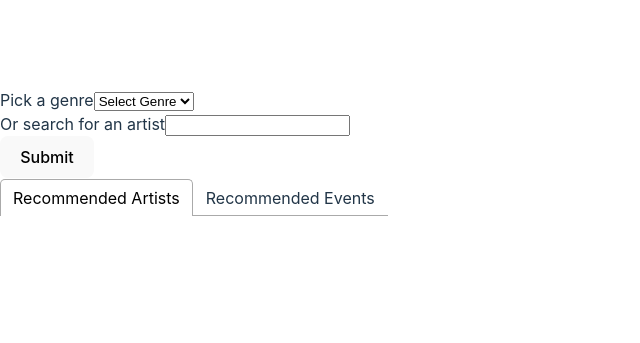
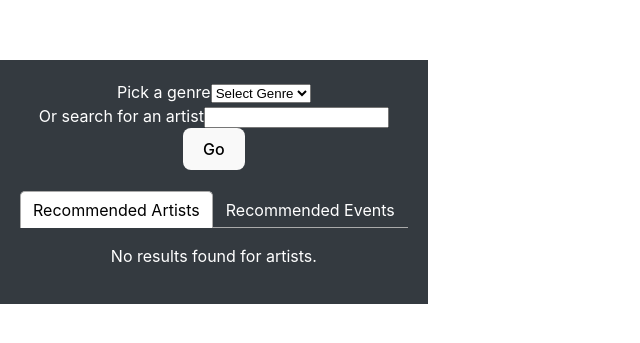
Before and after one commit to JohnGreek23/GrooveGuide, a React (Vite) app: page / in a window 1280 px wide. Shown: the part 243-586 px from the top of the page, without its empty margins (0-640 px from the left). Built offline with nearby package versions, Linux system fonts and the light colour scheme.

Commit message:
Adds the basic event finder functionality

```diff
--- a/src/App.jsx
+++ b/src/App.jsx
@@ -1,13 +1,13 @@
 import React, { useState, useEffect } from 'react';
 import { Tab, Tabs, TabList, TabPanel } from 'react-tabs';
 import 'react-tabs/style/react-tabs.css';
-import { Form, Button } from 'react-bootstrap';
+import { Form, Button, Container, Row, Col, Card } from 'react-bootstrap';
 
 function MusicApp() {
   const [genre, setGenre] = useState('');
   const [artist, setArtist] = useState('');
-  const [artists, setArtists] = useState([]);
   const [events, setEvents] = useState([]);
+  const [latlong, setLatLong] = useState('');
 
   const handleGenreChange = (e) => {
     setGenre(e.target.value);
@@ -19,34 +19,33 @@ function MusicApp() {
 
   const handleSubmit = (e) => {
     e.preventDefault();
-     if (genre) {
-      fetchRecommendedArtists(genre);
-    }
-    if (artist) {
-      fetchRecommendedEvents(artist);
+    if (navigator.geolocation) {
+      navigator.geolocation.getCurrentPosition((position) => {
+        const { latitude, longitude } = position.coords;
+        setLatLong(`${latitude},${longitude}`);
+        fetchRecommendedEvents(artist || genre, `${latitude},${longitude}`);
+      });
     }
   };
 
-  const fetchRecommendedEvents = (artist) => {
+  const fetchRecommendedEvents = (keyword, location) => {
     const apiKey = 'pKiE2zYyc7KexxDyMtquVIRjuChhCFzo';
-    const location = 'YOUR_USER_LOCATION';
 
-    fetch(`https://app.ticketmaster.com/discovery/v2/events.json?keyword=${artist}&apikey=${apiKey}&location=${location}`)
+    fetch(`https://app.ticketmaster.com/discovery/v2/events.json?keyword=${keyword}&apikey=${apiKey}&latlong=${location}`)
       .then((res) => res.json())
       .then((data) => {
         setEvents(data?._embedded?.events || []);
       })
       .catch((error) => {
         console.error('Error fetching events:', error);
+        setEvents([]); // Clear events in case of an error
       });
   };
 
-  useEffect(() => {
-
-  }, []);
-
   return (
-    <div className="music-app">
+    <Container className="music-app" style={{ marginTop: '50px', textAlign: 'center', backgroundColor: '#343a40', color: 'white', padding: '20px' }}>
+      <Row>
+        <Col>
           <Form onSubmit={handleSubmit}>
             <Form.Group controlId="genre">
               <Form.Label>Pick a genre</Form.Label>
@@ -65,35 +64,60 @@ function MusicApp() {
             </Form.Group>
 
             <Button variant="primary" type="submit">
-          Submit
+              Go
             </Button>
           </Form>
+        </Col>
+      </Row>
 
-      <Tabs>
+      <Tabs style={{ marginTop: '20px' }}>
         <TabList>
           <Tab>Recommended Artists</Tab>
           <Tab>Recommended Events</Tab>
         </TabList>
 
         <TabPanel>
-          {artists.map((artist) => (
-            <div key={artist.id}>
-              <h3>{artist.name}</h3>
-              {/* other artist information */}
+          {events.length === 0 && <p>No results found for artists.</p>}
+          {events.map((event) => (
+            <div key={event.id}>
+              <h3>{event.name}</h3>
+              <p>
+                Location: {event._embedded?.venues[0]?.name || 'Not available'}
+                <br />
+                Date & Time: {event.dates?.start?.localDate || 'Not available'} {event.dates?.start?.localTime || 'Not available'}
+                <br />
+                <a href={event.url} target="_blank" rel="noopener noreferrer">
+                  Ticketmaster Link
+                </a>
+              </p>
+              {/* other event information */}
             </div>
           ))}
         </TabPanel>
 
         <TabPanel>
+          {events.length === 0 && <p>No results found for events.</p>}
           {events.map((event) => (
-            <div key={event.id}>
-              <h3>{event.name}</h3>
+            <Card key={event.id} style={{ margin: '10px', display: 'flex', alignItems: 'center' }}>
+              <Card.Img src={event.images[0]?.url} alt="Event" style={{ maxWidth: '200px', objectFit: 'cover' }} />
+              <Card.Body style={{ marginLeft: '10px' }}>
+                <Card.Title>
+                  <a href={event.url} target="_blank" rel="noopener noreferrer" style={{ color: 'white' }}>
+                    {event.name}
+                  </a>
+                </Card.Title>
+                <Card.Text>
+                  Location: {event._embedded?.venues[0]?.name || 'Not available'}
+                  <br />
+                  Date & Time: {event.dates?.start?.localDate || 'Not available'} {event.dates?.start?.localTime || 'Not available'}
                   {/* other event information */}
-            </div>
+                </Card.Text>
+              </Card.Body>
+            </Card>
           ))}
         </TabPanel>
       </Tabs>
-    </div>
+    </Container>
   );
 }
 
```
Lines whose indentation alone changed are shown as unchanged.
